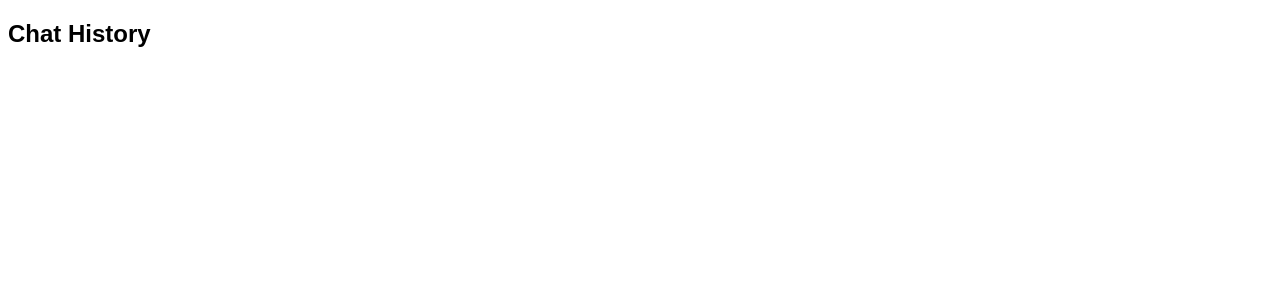
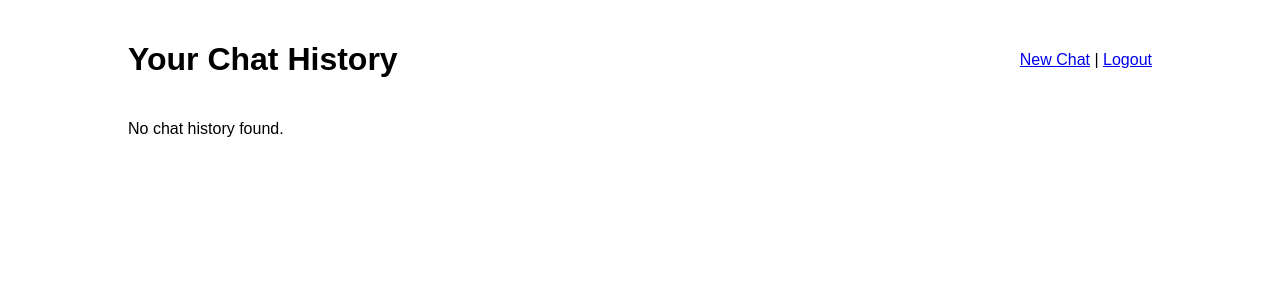
Before and after one commit to shahariarmahfuz/Custom, a Flask app: page /history in a window 1280 px wide. Before the commit the part shown is almost empty. Shown: the top 300 px of the page. Run offline with Flask 3, Linux system fonts and the light colour scheme; the visitor is signed in with stand-in values (Sample User, id 1).

Commit message:
Update history.html

```diff
--- a/templates/history.html
+++ b/templates/history.html
@@ -5,27 +5,65 @@
     <style>
         body {
             font-family: sans-serif;
-        }
-        ul {
-            list-style-type: none;
+            margin: 0;
             padding: 0;
         }
-        li {
-            padding: 8px;
-            border-bottom: 1px solid #eee;
-            cursor: pointer;
+        .container {
+            width: 80%;
+            margin: 0 auto;
+            padding: 20px;
         }
-        li:hover {
-            background-color: #f9f9f9;
+        .header {
+            display: flex;
+            justify-content: space-between;
+            align-items: center;
+            margin-bottom: 20px;
+        }
+        .chat-list {
+            list-style: none;
+            padding: 0;
+        }
+        .chat-item {
+            border: 1px solid #ddd;
+            padding: 15px;
+            margin-bottom: 10px;
+            border-radius: 5px;
+        }
+        .chat-item:hover {
+            background-color: #f5f5f5;
+        }
+        .chat-date {
+            font-size: 12px;
+            color: #666;
+        }
+        .navigation {
+            margin-top: 20px;
         }
     </style>
 </head>
 <body>
-    <h2>Chat History</h2>
-    <ul>
-        {% for session in chat_sessions %}
-            <li><a href="/chat?chat_id={{ session.id }}" target="_parent">{{ session.id }}</a></li>
-        {% endfor %}
-    </ul>
+    <div class="container">
+        <div class="header">
+            <h1>Your Chat History</h1>
+            <div>
+                <a href="{{ url_for('chat') }}">New Chat</a> |
+                <a href="{{ url_for('logout') }}">Logout</a>
+            </div>
+        </div>
+
+        <ul class="chat-list">
+            {% for chat_id, chat_data in history.items() %}
+            <li class="chat-item">
+                <a href="{{ url_for('view_chat', chat_id=chat_id) }}">
+                    <h3>Chat: {{ chat_id[:8] }}...</h3>
+                    <p class="chat-date">Started: {{ chat_data.created_at }}</p>
+                    <p>Messages: {{ chat_data.messages|length }}</p>
+                </a>
+            </li>
+            {% else %}
+            <li>No chat history found.</li>
+            {% endfor %}
+        </ul>
+    </div>
 </body>
 </html>
```
